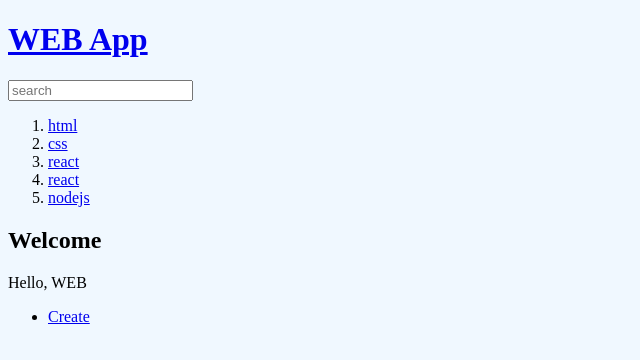
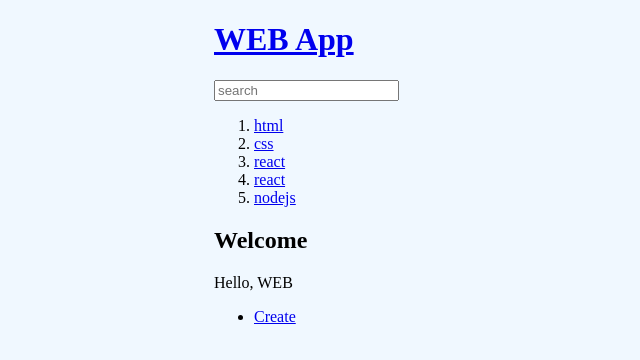
Before and after one commit to Sminky1170/elice-theory, a Next.js app in the folder 0403/: page / in a window 1280 px wide. Shown: the top 360 px of the page, without its empty margins (0-640 px from the left). Built offline with nearby package versions, Linux system fonts and the light colour scheme; data requests are answered from the project's data file.

Commit message:
MUI를 이용한 가운데 정렬

```diff
--- a/0403/components/layout.js
+++ b/0403/components/layout.js
@@ -1,6 +1,7 @@
 import Link from 'next/link'
 import { useRouter } from 'next/router';
-import { useEffect,useState } from 'react'
+import { useEffect,useState } from 'react';
+import Container from '@mui/material/Container';
 export default function Layout({children}) {
   const [topics, setTopics] = useState([]);
   const router = useRouter();
@@ -33,7 +34,7 @@
       </>
     }
     return (
-      <>
+      <Container maxWidth="md">
         <h1><Link href="/">WEB App</Link></h1>
         <input type="text" placeholder="search" />
         <ol>
@@ -46,6 +47,6 @@
           <li><Link href="/create">Create</Link></li>
           {contextUI}
         </ul>
-      </>
+      </Container>
     )
   }
--- a/0403/package.json
+++ b/0403/package.json
@@ -10,6 +10,9 @@
     "server": "npx json-server --port 9999 --watch db.json"
   },
   "dependencies": {
+    "@emotion/react": "^11.10.6",
+    "@emotion/styled": "^11.10.6",
+    "@mui/material": "^5.11.16",
     "eslint": "8.37.0",
     "eslint-config-next": "13.2.4",
     "next": "13.2.4",
```
Also changed, not shown: 1 other file (tests, documents, lock files or other folders).
